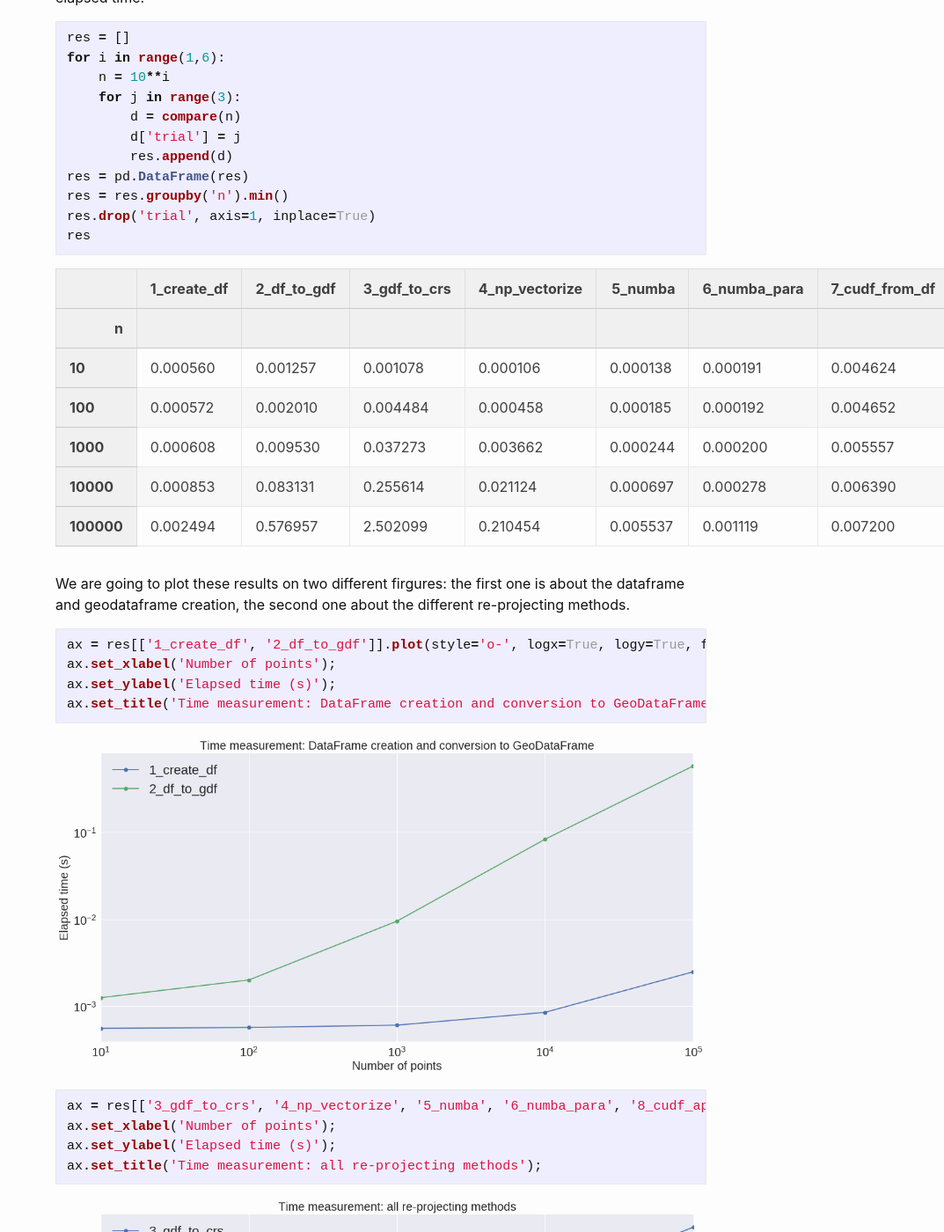
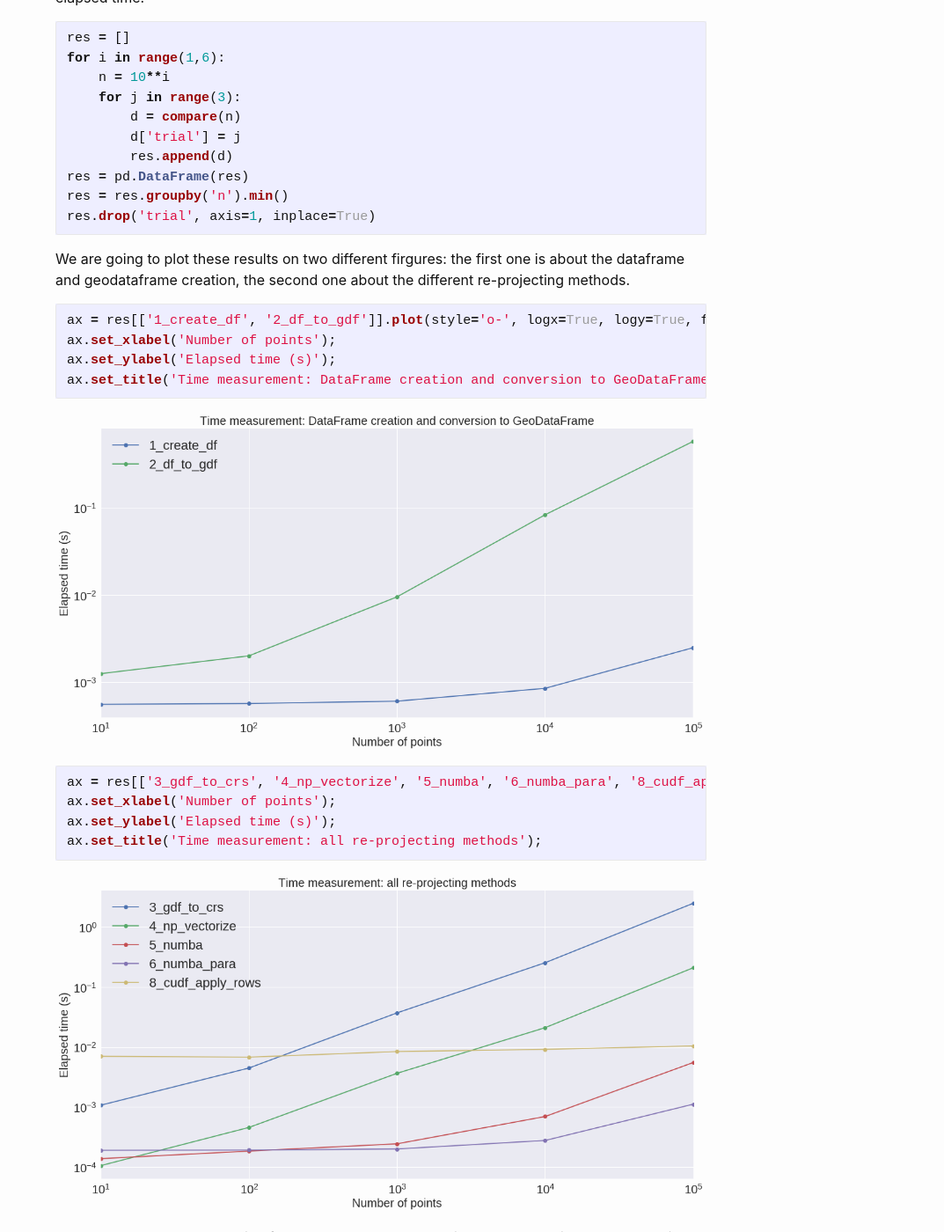
Before and after one commit to aetperf/aetperf.github.io, a Jekyll site: the page built from _posts/2019-06-12-GPU-Analytics_Ep-3,-Apply-a-function-to-the-rows-of-a-dataframe.md, in a window 1280 px wide and 1400 px high, scrolled down 8769 px. Shown: the whole window at 88% size, without its empty margins (207-1280 px from the left). Built offline with Jekyll 4.4.1, drawn with Linux system fonts in a browser that asks for light colours; some of the changed text lies outside the part shown.

Commit message:
removed a table

````diff
--- a/_posts/2019-06-12-GPU-Analytics_Ep-3,-Apply-a-function-to-the-rows-of-a-dataframe.md
+++ b/_posts/2019-06-12-GPU-Analytics_Ep-3,-Apply-a-function-to-the-rows-of-a-dataframe.md
@@ -458,118 +458,7 @@ for i in range(1,6):
 res = pd.DataFrame(res)
 res = res.groupby('n').min()
 res.drop('trial', axis=1, inplace=True)
-res
 ```
-
-
-
-
-<div>
-<style scoped>
-    .dataframe tbody tr th:only-of-type {
-        vertical-align: middle;
-    }
-
-    .dataframe tbody tr th {
-        vertical-align: top;
-    }
-
-    .dataframe thead th {
-        text-align: right;
-    }
-</style>
-<table border="1" class="dataframe">
-  <thead>
-    <tr style="text-align: right;">
-      <th></th>
-      <th>1_create_df</th>
-      <th>2_df_to_gdf</th>
-      <th>3_gdf_to_crs</th>
-      <th>4_np_vectorize</th>
-      <th>5_numba</th>
-      <th>6_numba_para</th>
-      <th>7_cudf_from_df</th>
-      <th>8_cudf_apply_rows</th>
-      <th>9_cudf_to_df</th>
-    </tr>
-    <tr>
-      <th>n</th>
-      <th></th>
-      <th></th>
-      <th></th>
-      <th></th>
-      <th></th>
-      <th></th>
-      <th></th>
-      <th></th>
-      <th></th>
-    </tr>
-  </thead>
-  <tbody>
-    <tr>
-      <th>10</th>
-      <td>0.000560</td>
-      <td>0.001257</td>
-      <td>0.001078</td>
-      <td>0.000106</td>
-      <td>0.000138</td>
-      <td>0.000191</td>
-      <td>0.004624</td>
-      <td>0.007022</td>
-      <td>0.002412</td>
-    </tr>
-    <tr>
-      <th>100</th>
-      <td>0.000572</td>
-      <td>0.002010</td>
-      <td>0.004484</td>
-      <td>0.000458</td>
-      <td>0.000185</td>
-      <td>0.000192</td>
-      <td>0.004652</td>
-      <td>0.006799</td>
-      <td>0.002775</td>
-    </tr>
-    <tr>
-      <th>1000</th>
-      <td>0.000608</td>
-      <td>0.009530</td>
-      <td>0.037273</td>
-      <td>0.003662</td>
-      <td>0.000244</td>
-      <td>0.000200</td>
-      <td>0.005557</td>
-      <td>0.008441</td>
-      <td>0.003018</td>
-    </tr>
-    <tr>
-      <th>10000</th>
-      <td>0.000853</td>
-      <td>0.083131</td>
-      <td>0.255614</td>
-      <td>0.021124</td>
-      <td>0.000697</td>
-      <td>0.000278</td>
-      <td>0.006390</td>
-      <td>0.009179</td>
-      <td>0.003280</td>
-    </tr>
-    <tr>
-      <th>100000</th>
-      <td>0.002494</td>
-      <td>0.576957</td>
-      <td>2.502099</td>
-      <td>0.210454</td>
-      <td>0.005537</td>
-      <td>0.001119</td>
-      <td>0.007200</td>
-      <td>0.010474</td>
-      <td>0.003974</td>
-    </tr>
-  </tbody>
-</table>
-</div>
-
 
 We are going to plot these results on two different firgures: the first one is about the dataframe and geodataframe creation, the second one about the different re-projecting methods.
 
````
Also changed, not shown: other parts of _posts/2019-06-12-GPU-Analytics_Ep-3,-Apply-a-function-to-the-rows-of-a-dataframe.md (+1 -0 lines).
